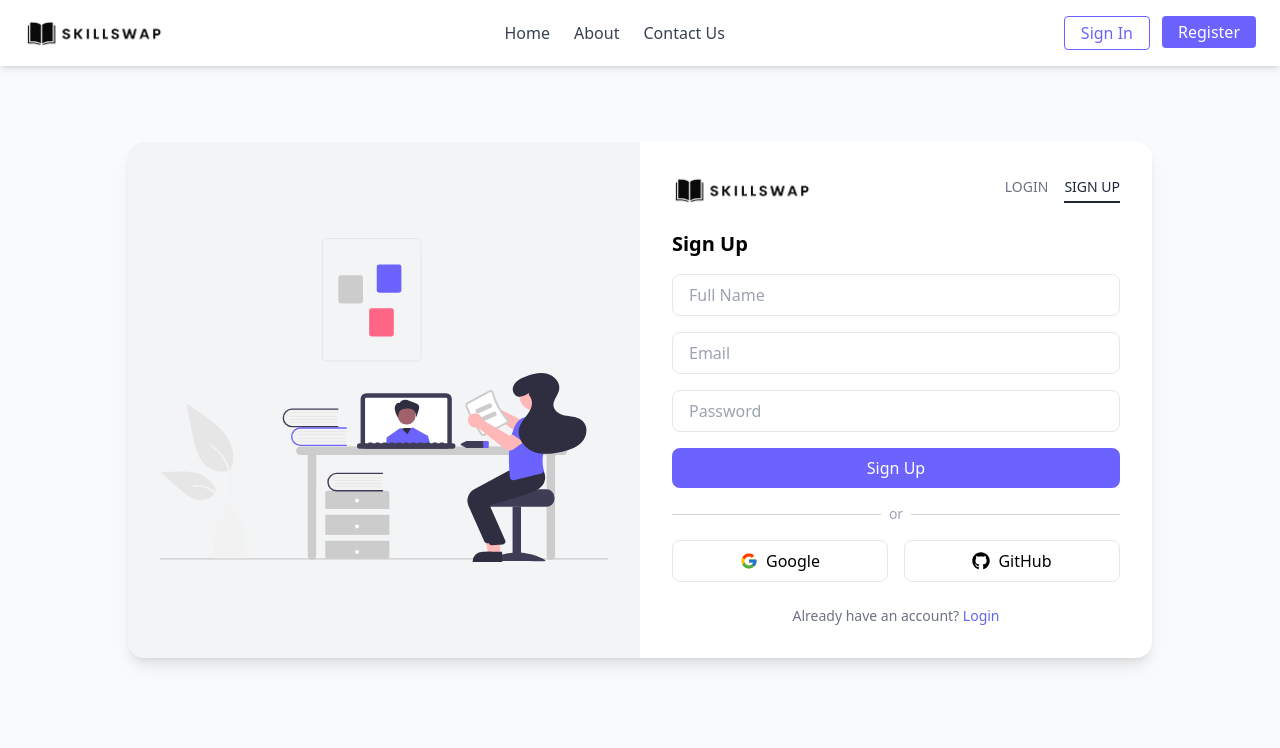
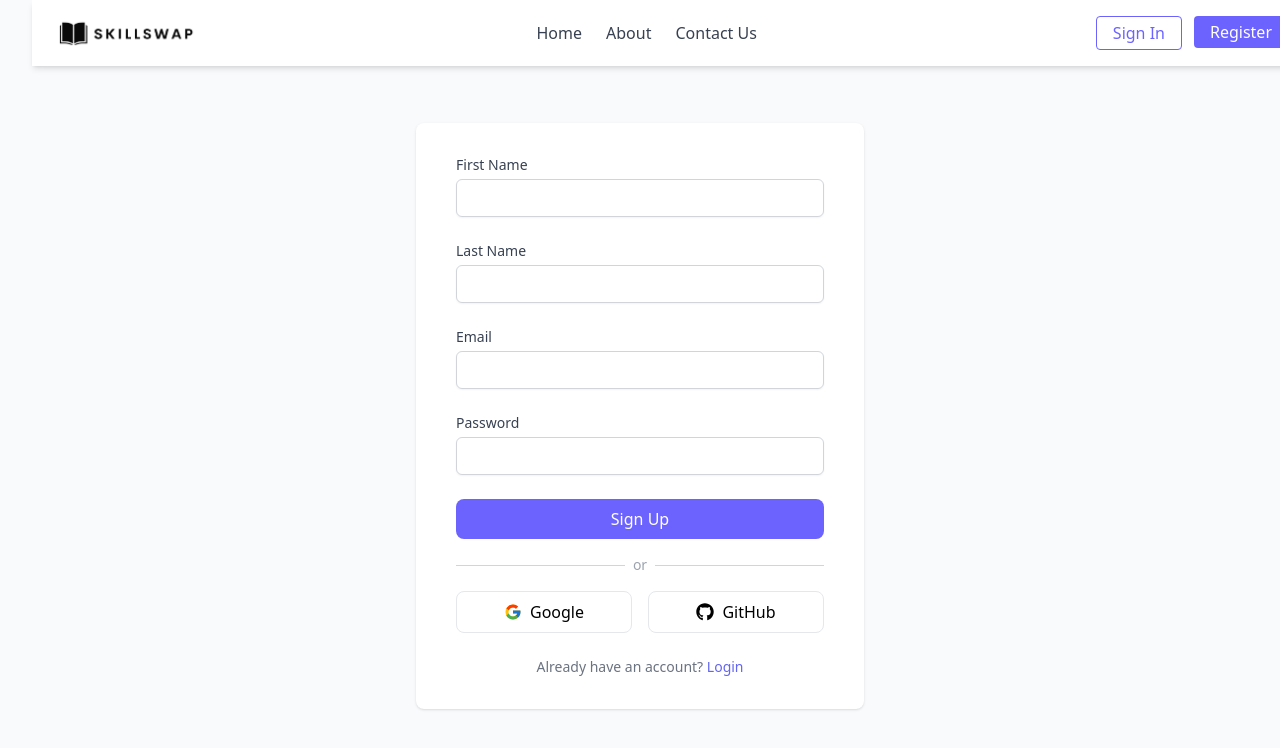
Before and after one commit to MNKolombage/SkillSwap-frontend, a React (Create React App) app: page /login in a window 1280 px wide. Both pictures are taken after a click on the button "Sign up". Shown: the top 748 px of the page. Built offline with nearby package versions, Linux system fonts and the light colour scheme; no server answers.

Commit message:
feat: updating profile page feature added

```diff
--- a/src/pages/LoginSignup.jsx
+++ b/src/pages/LoginSignup.jsx
@@ -7,135 +7,184 @@ import Navbar from "../components/HomePage/Navbar";
 import axios from "axios";
 import { useNavigate } from "react-router-dom";
 
-axios.defaults.withCredentials = true;
+// Create axios instance with base URL
+const api = axios.create({
+  baseURL: import.meta.env.VITE_API_URL || "http://localhost:5000",
+  withCredentials: true,
+  headers: { "Content-Type": "application/json" },
+});
 
 export default function LoginSignup() {
   const [isLogin, setIsLogin] = useState(true);
-  const [fullName, setFullName] = useState("");
-  const [email, setEmail] = useState("");
-  const [password, setPassword] = useState("");
+  const [formData, setFormData] = useState({
+    email: "",
+    password: "",
+    firstName: "",
+    lastName: "",
+  });
+  const [error, setError] = useState("");
+  const [success, setSuccess] = useState(""); // Add success message state
   const [loading, setLoading] = useState(false);
   const navigate = useNavigate();
 
-  const API_BASE = "http://localhost:5000/api/auth";
-
-  const validateClient = () => {
-    if (!isLogin) {
-      if (!fullName.trim()) return "Full name is required";
-      if (password.length < 8) return "Password must be at least 8 characters";
-      if (!/[a-z]/.test(password)) return "Add at least one lowercase letter";
-      if (!/[A-Z]/.test(password)) return "Add at least one uppercase letter";
-      if (!/[0-9]/.test(password)) return "Add at least one number";
-      if (!/[^\w\s]/.test(password)) return "Add at least one symbol (e.g., !@#$%)";
-    }
-    // simple email check
-    if (!/^[^\s@]+@[^\s@]+\.[^\s@]+$/.test(email.trim())) return "Enter a valid email";
-    return null;
-  };
-
   const handleSubmit = async (e) => {
     e.preventDefault();
-    const errMsg = validateClient();
-    if (errMsg) return alert(errMsg);
+    setError("");
+    setSuccess("");
     setLoading(true);
 
     try {
-      if (!isLogin) {
-        // --------- SIGN UP ---------
-        const { data } = await axios.post(`${API_BASE}/signup`, {
-          fullName,
-          email,
-          password,
-        });
-        alert(data.message || "Signed up!");
-        // optional: switch to login tab after successful signup
-        setIsLogin(true);
-        setPassword("");
-      } else {
-        // --------- SIGN IN ---------
-        const { data } = await axios.post(`${API_BASE}/signin`, {
-          email,
-          password,
-        });
-
-        // save minimal user in localStorage (no password)
-        localStorage.setItem("user", JSON.stringify(data.user));
-
-        // go to dashboard
+      if (isLogin) {
+        // Handle Login - use api instance instead of axios
+        const response = await api.post("/api/auth/login", formData);
+        if (response.data.user) {
+          // Store user data in localStorage
+          localStorage.setItem("user", JSON.stringify(response.data.user));
           navigate("/dashboard");
         }
+      } else {
+        // Handle Signup - use api instance instead of axios
+        const response = await api.post("/api/auth/signup", formData);
+        if (response.data.user) {
+          setSuccess(
+            "Registration successful! Please login with your credentials."
+          );
+          setFormData({
+            email: "",
+            password: "",
+            firstName: "",
+            lastName: "",
+          });
+          // Switch to login form after 2 seconds
+          setTimeout(() => {
+            setIsLogin(true);
+          }, 2000);
+        }
+      }
     } catch (err) {
-      console.error(err);
-      const msg =
-        err?.response?.data?.message ||
-        (isLogin ? "Login failed" : "Error signing up");
-      alert(msg);
+      console.error("Auth error:", err);
+      setError(err.response?.data?.message || "An error occurred");
     } finally {
       setLoading(false);
     }
   };
 
   return (
-    <div className="min-h-screen flex items-center justify-center bg-gray-50">
+    <div className="min-h-screen bg-gray-50 flex flex-col justify-center py-12 sm:px-6 lg:px-8">
       <Navbar />
-      <div className="w-full max-w-5xl bg-white rounded-2xl shadow-lg overflow-hidden flex flex-col md:flex-row">
-        {/* Left Illustration */}
-        <div className="hidden md:flex md:w-1/2 bg-gray-100 items-center justify-center p-8">
-          <img src={Login} alt="SkillSwap Illustration" className="max-w-full h-auto" />
+      <div className="mt-8 sm:mx-auto sm:w-full sm:max-w-md">
+        <div className="bg-white py-8 px-4 shadow sm:rounded-lg sm:px-10">
+          {/* Show success message if exists */}
+          {success && (
+            <div className="mb-4 p-4 text-sm rounded-md bg-green-50 text-green-700 border border-green-200">
+              {success}
             </div>
+          )}
 
-        {/* Right Form */}
-        <div className="w-full md:w-1/2 p-8 flex flex-col justify-center">
-          {/* Logo + Toggle */}
-          <div className="flex justify-between items-center mb-6">
-            <img src={Logo} alt="SkillSwap Logo" className="w-30 h-8" />
-            <div className="flex space-x-4 text-sm font-medium">
-              <button
-                type="button"
-                className={`pb-1 border-b-2 ${isLogin ? "border-gray-800 text-gray-800" : "border-transparent text-gray-500"}`}
-                onClick={() => setIsLogin(true)}
+          {/* Show error message if exists */}
+          {error && (
+            <div className="mb-4 p-4 text-sm rounded-md bg-red-50 text-red-700 border border-red-200">
+              {error}
+            </div>
+          )}
+
+          <form className="space-y-6" onSubmit={handleSubmit}>
+            {!isLogin && (
+              <>
+                <div>
+                  <label
+                    htmlFor="firstName"
+                    className="block text-sm font-medium text-gray-700"
                   >
-                LOGIN
-              </button>
-              <button
-                type="button"
-                className={`pb-1 border-b-2 ${!isLogin ? "border-gray-800 text-gray-800" : "border-transparent text-gray-500"}`}
-                onClick={() => setIsLogin(false)}
-              >
-                SIGN UP
-              </button>
+                    First Name
+                  </label>
+                  <div className="mt-1">
+                    <input
+                      id="firstName"
+                      name="firstName"
+                      type="text"
+                      required
+                      value={formData.firstName}
+                      onChange={(e) =>
+                        setFormData({
+                          ...formData,
+                          firstName: e.target.value,
+                        })
+                      }
+                      className="appearance-none block w-full px-3 py-2 border border-gray-300 rounded-md shadow-sm placeholder-gray-400 focus:outline-none focus:ring-indigo-500 focus:border-indigo-500 sm:text-sm"
+                    />
                   </div>
                 </div>
 
-          {/* Form */}
-          <h2 className="text-xl font-semibold mb-4">{isLogin ? "Login" : "Sign Up"}</h2>
-          <form className="space-y-4" onSubmit={handleSubmit}>
-            {!isLogin && (
+                <div>
+                  <label
+                    htmlFor="lastName"
+                    className="block text-sm font-medium text-gray-700"
+                  >
+                    Last Name
+                  </label>
+                  <div className="mt-1">
                     <input
+                      id="lastName"
+                      name="lastName"
                       type="text"
-                placeholder="Full Name"
-                className="w-full px-4 py-2 border rounded-lg focus:outline-none focus:ring-2 focus:ring-indigo-500"
-                value={fullName}
-                onChange={(e) => setFullName(e.target.value)}
                       required
+                      value={formData.lastName}
+                      onChange={(e) =>
+                        setFormData({
+                          ...formData,
+                          lastName: e.target.value,
+                        })
+                      }
+                      className="appearance-none block w-full px-3 py-2 border border-gray-300 rounded-md shadow-sm placeholder-gray-400 focus:outline-none focus:ring-indigo-500 focus:border-indigo-500 sm:text-sm"
                     />
+                  </div>
+                </div>
+              </>
             )}
+
+            <div>
+              <label
+                htmlFor="email"
+                className="block text-sm font-medium text-gray-700"
+              >
+                Email
+              </label>
+              <div className="mt-1">
                 <input
+                  id="email"
+                  name="email"
                   type="email"
-              placeholder="Email"
-              className="w-full px-4 py-2 border rounded-lg focus:outline-none focus:ring-2 focus:ring-indigo-500"
-              value={email}
-              onChange={(e) => setEmail(e.target.value)}
                   required
+                  value={formData.email}
+                  onChange={(e) =>
+                    setFormData({ ...formData, email: e.target.value })
+                  }
+                  className="appearance-none block w-full px-3 py-2 border border-gray-300 rounded-md shadow-sm placeholder-gray-400 focus:outline-none focus:ring-indigo-500 focus:border-indigo-500 sm:text-sm"
                 />
+              </div>
+            </div>
+            <div>
+              <label
+                htmlFor="password"
+                className="block text-sm font-medium text-gray-700"
+              >
+                Password
+              </label>
+              <div className="mt-1">
                 <input
+                  id="password"
+                  name="password"
                   type="password"
-              placeholder="Password"
-              className="w-full px-4 py-2 border rounded-lg focus:outline-none focus:ring-2 focus:ring-indigo-500"
-              value={password}
-              onChange={(e) => setPassword(e.target.value)}
                   required
+                  value={formData.password}
+                  onChange={(e) =>
+                    setFormData({ ...formData, password: e.target.value })
+                  }
+                  className="appearance-none block w-full px-3 py-2 border border-gray-300 rounded-md shadow-sm placeholder-gray-400 focus:outline-none focus:ring-indigo-500 focus:border-indigo-500 sm:text-sm"
                 />
+              </div>
+            </div>
             <button
               type="submit"
               disabled={loading}
--- a/src/pages/ProfilePage.jsx
+++ b/src/pages/ProfilePage.jsx
@@ -1,194 +1,307 @@
 import React, { useState, useEffect } from "react";
 import Navbar from "../components/UserDashboard/Navbar";
-import { User } from "lucide-react";
+import { User, Loader2 } from "lucide-react";
 import axios from "axios";
 
-const ProfilePage = () => {
-  const storedUser = JSON.parse(localStorage.getItem("user")); // from login
-  const userId = storedUser?.id;
+const api = axios.create({
+  baseURL: import.meta.env?.VITE_API_URL || "http://localhost:5000",
+  withCredentials: true,
+  headers: { "Content-Type": "application/json" },
+});
 
+const FormField = ({ label, children, className = "" }) => (
+  <div className={`space-y-2 ${className}`}>
+    <label className="text-sm font-medium text-gray-700">{label}</label>
+    {children}
+  </div>
+);
+
+export default function ProfilePage() {
   const [profile, setProfile] = useState(null);
   const [isEditing, setIsEditing] = useState(false);
+  const [loading, setLoading] = useState(true);
+  const [saving, setSaving] = useState(false);
+  const [errMsg, setErrMsg] = useState("");
 
-  // Fetch profile from backend
+  const listToString = (arr) => (Array.isArray(arr) ? arr.join(", ") : "");
+  const stringToList = (s) =>
+    (s || "").split(",").map((x) => x.trim()).filter(Boolean);
+
   useEffect(() => {
-    if (userId) {
-        axios
-            .get(`http://localhost:5000/api/auth/profile/${userId}`)
-            .then((res) => {
-                setProfile(res.data.user);
-        })
-      .catch((err) => {
-        console.error("Profile fetch error:", err);
-      });
+    let cancelled = false;
+
+    const fetchProfile = async () => {
+      try {
+        setLoading(true);
+        setErrMsg("");
+        const { data } = await api.get("/api/auth/me");
+        if (!cancelled) {
+          if (!data) {
+            setErrMsg("Please sign in to view your profile.");
+            setProfile(null);
           } else {
-      console.log("No userId found in localStorage");
+            setProfile(data.user || data);
           }
-  }, [userId]);
+        }
+      } catch (e) {
+        if (!cancelled) {
+          console.error("Profile fetch error:", e.response || e);
+          setErrMsg("Couldn't load your profile. Are you signed in?");
+          setProfile(null);
+        }
+      } finally {
+        if (!cancelled) setLoading(false);
+      }
+    };
 
-  // Handle changes
+    fetchProfile();
+    return () => { cancelled = true; };
+  }, []);
+
   const handleChange = (e) => {
     const { name, value } = e.target;
-    setProfile({ ...profile, [name]: value });
+    setProfile(prev => ({ ...prev, [name]: value }));
   };
 
-  // Handle Save
-  const handleSave = () => {
-    axios
-      .patch(`http://localhost:5000/api/auth/update-profile/${userId}`, profile)
-      .then((res) => {
-        setProfile(res.data.user);
-        setIsEditing(false);
-      })
-      .catch((err) => console.error(err));
+  const handleSave = async () => {
+    try {
+      setSaving(true);
+      setErrMsg("");
+
+      const payload = {
+        ...profile,
+        skillsWanted: Array.isArray(profile.skillsWanted)
+          ? profile.skillsWanted
+          : stringToList(profile.skillsWanted),
+        skillsOffered: Array.isArray(profile.skillsOffered)
+          ? profile.skillsOffered
+          : stringToList(profile.skillsOffered),
       };
 
-  if (!profile) return <div className="mt-24 text-center">Loading...</div>;
+      const { data } = await api.patch("/api/auth/me", payload);
+      setProfile(data.user || data);
+      setIsEditing(false);
+    } catch (e) {
+      console.error("Save error:", e.response || e);
+      setErrMsg(e.response?.data?.message || "Couldn't save changes. Please try again.");
+    } finally {
+      setSaving(false);
+    }
+  };
+
+  const getFullName = (profile) => {
+    if (!profile) return "";
+    return `${profile.firstName || ""} ${profile.lastName || ""}`.trim();
+  };
+
+  if (loading) {
+    return (
+      <div className="min-h-screen bg-gray-50 flex items-center justify-center">
+        <Loader2 className="h-8 w-8 animate-spin text-indigo-500" />
+      </div>
+    );
+  }
+
+  if (!profile && !loading) {
+    return (
+      <div className="min-h-screen bg-gray-50">
+        <Navbar />
+        <div className="max-w-4xl mx-auto mt-24 px-6">
+          <div className="rounded-lg border border-red-200 bg-red-50 p-4 text-sm text-red-700">
+            {errMsg || "Please sign in to view your profile"}
+          </div>
+        </div>
+      </div>
+    );
+  }
+
+  const inputClassName = `w-full rounded-lg border ${
+    isEditing ? "border-gray-300 bg-white" : "border-gray-200 bg-gray-50"
+  } px-4 py-2.5 text-sm transition-colors focus:border-indigo-500 focus:outline-none`;
 
   return (
-    <div className="w-full min-h-screen bg-white overflow-x-hidden">
+    <div className="min-h-screen bg-gray-50">
       <Navbar />
 
-      <div className="max-w-4xl mx-auto mt-24 px-6">
-        {/* Profile Header */}
-        <div className="flex items-center justify-between mb-6">
+      <div className="max-w-4xl mx-auto py-12 px-6">
+        {errMsg && (
+          <div className="mb-6 rounded-lg border border-red-200 bg-red-50 p-4 text-sm text-red-700">
+            {errMsg}
+          </div>
+        )}
+
+        <div className="bg-white rounded-2xl shadow-sm border border-gray-200 p-8">
+          {/* Header */}
+          <div className="flex items-center justify-between mb-8 pb-6 border-b">
             <div className="flex items-center space-x-4">
-            <div className="w-16 h-16 rounded-full bg-gray-200 flex items-center justify-center">
-              <User size={36} className="text-gray-500" />
+              {profile.avatarUrl ? (
+                <img
+                  src={profile.avatarUrl}
+                  alt={getFullName(profile)}
+                  className="w-16 h-16 rounded-full object-cover"
+                />
+              ) : (
+                <div className="w-16 h-16 rounded-full bg-indigo-100 flex items-center justify-center">
+                  <User size={32} className="text-indigo-500" />
                 </div>
-            <h2 className="text-2xl font-bold">
-              Hello {profile.fullName || "User"}!
+              )}
+              <div>
+                <h2 className="text-2xl font-bold text-gray-900">
+                  {profile?.firstName || "User"}
                 </h2>
+                <p className="text-gray-500">{profile?.email}</p>
               </div>
-          {isEditing ? (
+            </div>
             <button
-              onClick={handleSave}
-              className="px-5 py-2 bg-green-500 hover:bg-green-600 text-white text-sm font-semibold rounded-md"
+              onClick={isEditing ? handleSave : () => setIsEditing(true)}
+              disabled={saving}
+              className={`px-6 py-2.5 rounded-lg text-sm font-medium transition-colors
+                ${isEditing
+                  ? "bg-green-500 hover:bg-green-600 text-white"
+                  : "bg-indigo-500 hover:bg-indigo-600 text-white"
+                } disabled:opacity-50`}
             >
-              SAVE
+              {saving ? (
+                <Loader2 className="h-5 w-5 animate-spin" />
+              ) : isEditing ? (
+                "Save Changes"
+              ) : (
+                "Edit Profile"
+              )}
             </button>
-          ) : (
-            <button
-              onClick={() => setIsEditing(true)}
-              className="px-5 py-2 bg-indigo-500 hover:bg-indigo-600 text-white text-sm font-semibold rounded-md"
-            >
-              EDIT
-            </button>
-          )}
           </div>
 
-        {/* Profile Details */}
-        <div className="space-y-5">
-          {/* Full Name */}
-          <div>
-            <label className="font-semibold">Full Name:</label>
+          {/* Profile Form */}
+          <div className="grid grid-cols-1 md:grid-cols-2 gap-6">
+            <FormField label="First Name">
               <input
                 type="text"
-              value={profile.fullName}
-              readOnly
-              className="block mt-1 w-full max-w-sm bg-gray-100 border border-gray-300 rounded-md px-3 py-2"
+                name="firstName"
+                value={profile?.firstName || ""}
+                onChange={handleChange}
+                readOnly={!isEditing}
+                className={inputClassName}
               />
-          </div>
+            </FormField>
 
-          {/* Email */}
-          <div>
-            <label className="font-semibold">Email:</label>
+            <FormField label="Last Name">
               <input
-              type="email"
-              value={profile.email}
-              readOnly
-              className="block mt-1 w-full max-w-sm bg-gray-100 border border-gray-300 rounded-md px-3 py-2"
+                type="text"
+                name="lastName"
+                value={profile?.lastName || ""}
+                onChange={handleChange}
+                readOnly={!isEditing}
+                className={inputClassName}
               />
-          </div>
+            </FormField>
 
-          {/* Home Town */}
-          <div>
-            <label className="font-semibold">Home Town:</label>
+            <FormField label="Role">
+              <select
+                name="role"
+                value={profile?.role || "Both"}
+                onChange={handleChange}
+                disabled={!isEditing}
+                className={inputClassName}
+              >
+                <option value="Learner">Learner</option>
+                <option value="Mentor">Mentor</option>
+                <option value="Both">Both</option>
+              </select>
+            </FormField>
+
+            <FormField label="Bio" className="md:col-span-2">
+              <textarea
+                name="bio"
+                value={profile?.bio || ""}
+                onChange={handleChange}
+                readOnly={!isEditing}
+                rows={4}
+                className={inputClassName}
+                placeholder={isEditing ? "Tell us about yourself..." : ""}
+              />
+            </FormField>
+
+            <FormField label="Home Town">
               <input
                 type="text"
                 name="homeTown"
-              value={profile.homeTown || ""}
+                value={profile?.homeTown || ""}
                 onChange={handleChange}
                 readOnly={!isEditing}
-              className={`block mt-1 w-full max-w-sm ${
-                isEditing ? "bg-white" : "bg-gray-100"
-              } border border-gray-300 rounded-md px-3 py-2`}
+                className={inputClassName}
               />
-          </div>
+            </FormField>
 
-          {/* Age */}
-          <div>
-            <label className="font-semibold">Age:</label>
+            <FormField label="Age">
               <input
                 type="number"
                 name="age"
-              value={profile.age || ""}
+                value={profile?.age || ""}
                 onChange={handleChange}
                 readOnly={!isEditing}
-              className={`block mt-1 w-full max-w-sm ${
-                isEditing ? "bg-white" : "bg-gray-100"
-              } border border-gray-300 rounded-md px-3 py-2`}
+                className={inputClassName}
               />
-          </div>
+            </FormField>
 
-          {/* Current Position */}
-          <div>
-            <label className="font-semibold">Current Position:</label>
+            <FormField label="Current Position">
               <input
                 type="text"
                 name="currentPosition"
-              value={profile.currentPosition || ""}
+                value={profile?.currentPosition || ""}
                 onChange={handleChange}
                 readOnly={!isEditing}
-              className={`block mt-1 w-full max-w-sm ${
-                isEditing ? "bg-white" : "bg-gray-100"
-              } border border-gray-300 rounded-md px-3 py-2`}
+                className={inputClassName}
               />
-          </div>
+            </FormField>
 
-          {/* Skills Wanted */}
-          <div>
-            <label className="font-semibold">Skills Wanted:</label>
+            <FormField label="Avatar URL">
+              <input
+                type="text"
+                name="avatarUrl"
+                value={profile?.avatarUrl || ""}
+                onChange={handleChange}
+                readOnly={!isEditing}
+                className={inputClassName}
+                placeholder={isEditing ? "Enter image URL..." : ""}
+              />
+            </FormField>
+
+            <FormField label="Skills Wanted" className="md:col-span-2">
               <input
                 type="text"
                 name="skillsWanted"
-              value={profile.skillsWanted?.join(", ") || ""}
-              onChange={(e) =>
-                setProfile({
-                  ...profile,
-                  skillsWanted: e.target.value.split(",").map((s) => s.trim()),
-                })
-              }
+                value={Array.isArray(profile?.skillsWanted)
+                  ? listToString(profile.skillsWanted)
+                  : profile?.skillsWanted || ""}
+                onChange={(e) => setProfile(p => ({
+                  ...p,
+                  skillsWanted: stringToList(e.target.value)
+                }))}
                 readOnly={!isEditing}
-              className={`block mt-1 w-full max-w-sm ${
-                isEditing ? "bg-white" : "bg-gray-100"
-              } border border-gray-300 rounded-md px-3 py-2`}
+                className={inputClassName}
+                placeholder={isEditing ? "Enter skills separated by commas..." : ""}
               />
-          </div>
+            </FormField>
 
-          {/* Skills Offered */}
-          <div>
-            <label className="font-semibold">Skills Offered:</label>
+            <FormField label="Skills Offered" className="md:col-span-2">
               <input
                 type="text"
                 name="skillsOffered"
-              value={profile.skillsOffered?.join(", ") || ""}
-              onChange={(e) =>
-                setProfile({
-                  ...profile,
-                  skillsOffered: e.target.value.split(",").map((s) => s.trim()),
-                })
-              }
+                value={Array.isArray(profile?.skillsOffered)
+                  ? listToString(profile.skillsOffered)
+                  : profile?.skillsOffered || ""}
+                onChange={(e) => setProfile(p => ({
+                  ...p,
+                  skillsOffered: stringToList(e.target.value)
+                }))}
                 readOnly={!isEditing}
-              className={`block mt-1 w-full max-w-sm ${
-                isEditing ? "bg-white" : "bg-gray-100"
-              } border border-gray-300 rounded-md px-3 py-2`}
+                className={inputClassName}
+                placeholder={isEditing ? "Enter skills separated by commas..." : ""}
               />
+            </FormField>
           </div>
         </div>
       </div>
     </div>
   );
-};
-
-export default ProfilePage;
+}
```
Also changed, not shown: src/pages/UserDashboard.jsx (+29 -12 lines). Lines whose indentation alone changed are shown as unchanged.
